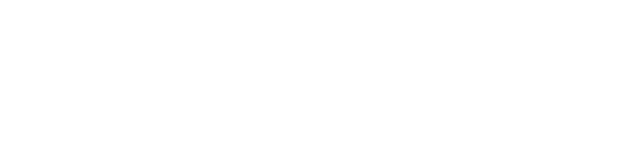
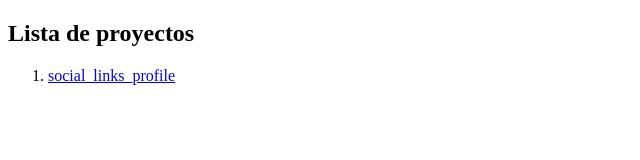
Before and after one commit to dongerabyte/frontend_mentor, a plain HTML site: page index.html in a window 1280 px wide. Shown: the whole page, without its empty margins (0-640 px from the left). Drawn offline with Linux system fonts and the light colour scheme.

Commit message:
modificación del epositorio principal

```diff
--- a/index.html
+++ b/index.html
@@ -14,7 +14,13 @@
     <body>
         <header></header>
 
-        <main></main>
+        <main>
+            <h2>Lista de proyectos</h2>
+
+            <ol>
+                <li><a href="./social_links_profile/index.html">social_links_profile</a></li>
+            </ul>
+        </main>
 
         <footer></footer>
     </body>
```
